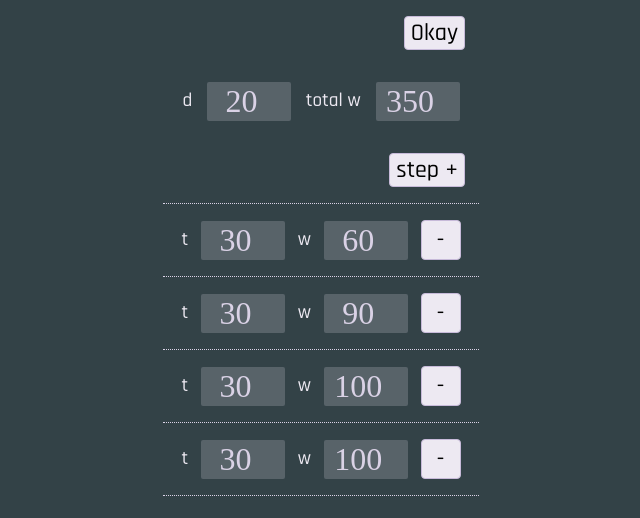
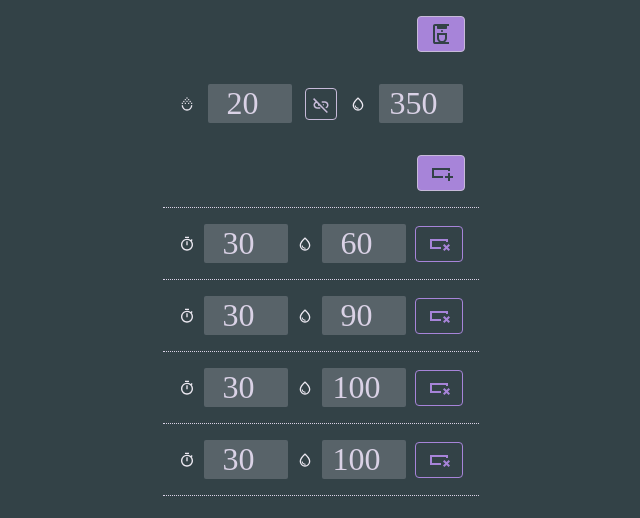
Before and after one commit to calbert1209/sabre-wing, a Preact app: page / in a window 1280 px wide. Shown: the top 518 px of the page, without its empty margins (319-959 px from the left). Built offline with nearby package versions, Linux system fonts and the light colour scheme; a web font is replaced by a local one.

Commit message:
add styling and icons to setting page

```diff
--- a/src/components/NumberInput.tsx
+++ b/src/components/NumberInput.tsx
@@ -1,14 +1,15 @@
 import { Signal } from "@preact/signals";
 import { useCallback } from "preact/compat";
 import "./numberInput.css";
+import { SvgIconComponent } from "@/assets/SvgIcons";
 
 export function NumberInput({
-  label,
+  icon: Icon,
   initialValue = 0,
   onChange,
   readOnly,
 }: {
-  label: string;
+  icon: SvgIconComponent;
   initialValue?: Signal<number> | number;
   onChange?: (next: number) => void;
   readOnly?: boolean;
@@ -25,7 +26,9 @@ export function NumberInput({
   }, []);
   return (
     <>
-      <label className="number-input__label" children={label} />
+      <label className="number-input__label">
+        <Icon />
+      </label>
       <input
         className="number-input__input"
         type="number"
--- a/src/pages/Settings/index.tsx
+++ b/src/pages/Settings/index.tsx
@@ -4,8 +4,18 @@ import { useRecipeStateContext } from "@/providers/RecipeStateProvider";
 import { RecipeStep, StepChangeHandler } from "@/stores/RecipeState";
 import { Signal } from "@preact/signals";
 import { ComponentProps } from "preact";
-import { useCallback } from "preact/hooks";
+import { useCallback, useState } from "preact/hooks";
 import "./settings.css";
+import {
+  CoffeeMaker,
+  AddSetting,
+  RemoveSetting,
+  WaterDrop,
+  Timer,
+  Unlink,
+  Dose,
+  Link,
+} from "@/assets/SvgIcons";
 
 function StepSettings({
   stepIndex,
@@ -35,18 +45,18 @@ function StepSettings({
   return (
     <fieldset className="settings__fieldset">
       <NumberInput
-        label="t"
+        icon={Timer}
         initialValue={time}
         onChange={(value) => handleOnChange("time", value)}
         readOnly
       />
       <NumberInput
-        label="w"
+        icon={WaterDrop}
         initialValue={water}
         onChange={(value) => handleOnChange("water", value)}
       />
       <button className="settings__delete-button" onClick={handleOnDelete}>
-        -
+        <RemoveSetting />
       </button>
     </fieldset>
   );
@@ -56,15 +66,31 @@ function Summary({
   totalWaterVolume,
   dose,
   onChangeDose,
+  onClickLink,
+  linked,
 }: {
   totalWaterVolume: Signal<number> | number;
   dose: Signal<number>;
   onChangeDose: (dose: number) => void;
+  onClickLink?: () => void;
+  linked?: boolean;
 }) {
+  const handleClickLink = useCallback<HTMLButtonElement["onclick"]>((e) => {
+    e.preventDefault();
+    onClickLink?.();
+  }, []);
+
   return (
     <fieldset className="settings__fieldset">
-      <NumberInput label="d" initialValue={dose} onChange={onChangeDose} />
-      <NumberInput label="total w" initialValue={totalWaterVolume} readOnly />
+      <NumberInput icon={Dose} initialValue={dose} onChange={onChangeDose} />
+      <button
+        className="settings__link-toggle"
+        onClick={handleClickLink}
+        data-linked={linked ?? false}
+      >
+        {linked ? <Link /> : <Unlink />}
+      </button>
+      <NumberInput icon={WaterDrop} initialValue={totalWaterVolume} readOnly />
     </fieldset>
   );
 }
@@ -72,6 +98,10 @@ function Summary({
 export function Settings() {
   const recipe = useRecipeStateContext();
   const appState = useAppState();
+
+  const [linked, setLinked] = useState(false);
+
+  const handleLinkToggled = useCallback(() => setLinked((s) => !s), []);
 
   const handleOnAddStep = useCallback<HTMLButtonElement["onclick"]>((e) => {
     e.preventDefault();
@@ -99,17 +129,19 @@ export function Settings() {
             className="settings__action-button"
             onClick={handleOnClickOkay}
           >
-            Okay
+            <CoffeeMaker className="settings__icon" />
           </button>
         </div>
         <Summary
           totalWaterVolume={recipe.totalWaterVolume.value}
           dose={recipe.dose}
           onChangeDose={(d) => recipe.setDose(d)}
+          onClickLink={handleLinkToggled}
+          linked={linked}
         />
         <div className="settings__right-align">
           <button className="settings__action-button" onClick={handleOnAddStep}>
-            step +
+            <AddSetting className="settings__icon" />
           </button>
         </div>
         <div className="settings__step-list">
--- a/src/pages/Settings/settings.css
+++ b/src/pages/Settings/settings.css
@@ -1,11 +1,23 @@
 .settings__fieldset {
   display: flex;
   flex-direction: row;
-  justify-content: space-around;
+  justify-content: space-between;
   align-items: center;
   gap: 8px;
   padding: 16px;
   border: 0;
+}
+
+.settings__fieldset label {
+  display: flex;
+  justify-content: center;
+  align-items: center;
+}
+
+.settings__fieldset label svg {
+  width: 16px;
+  height: 16px;
+  fill: var(--light);
 }
 
 .settings__step-list .settings__fieldset {
@@ -17,9 +29,21 @@
 }
 
 .settings__delete-button {
-  width: 2.5rem;
-  height: 2.5rem;
+  width: 48px;
+  height: 36px;
   font-size: 1.5rem;
+  border: 1px solid var(--mid-purple);
+  background-color: var(--dark);
+  color: var(--mid-purple);
+  display: flex;
+  justify-content: center;
+  align-items: center;
+}
+
+.settings__delete-button svg {
+  width: 24px;
+  height: 24px;
+  fill: currentColor;
 }
 
 .settings__right-align {
@@ -30,5 +54,40 @@
 }
 
 .settings__action-button {
-    font-size: 1.5rem;
+  font-size: 1.5rem;
+  display: flex;
+  justify-content: center;
+  align-items: center;
+  width: 48px;
+  height: 36px;
+  background-color: var(--mid-purple);
+  color: var(--dark);
 }
+
+.settings__icon {
+  width: 24px;
+  fill: var(--dark);
+}
+
+.settings__link-toggle {
+  background-color: var(--dark);
+  border: 1px solid var(--pale-purple);
+  color: var(--pale-purple);
+  display: flex;
+  justify-content: center;
+  align-items: center;
+  height: 32px;
+  width: 32px;
+}
+
+.settings__link-toggle[data-linked="true"] {
+  color: var(--mid-purple);
+  border: 1px solid var(--mid-purple);
+}
+
+.settings__link-toggle svg {
+  width: 28px;
+  height: 28px;
+  fill: currentColor;
+  transform: translateY(1px);
+}
```
